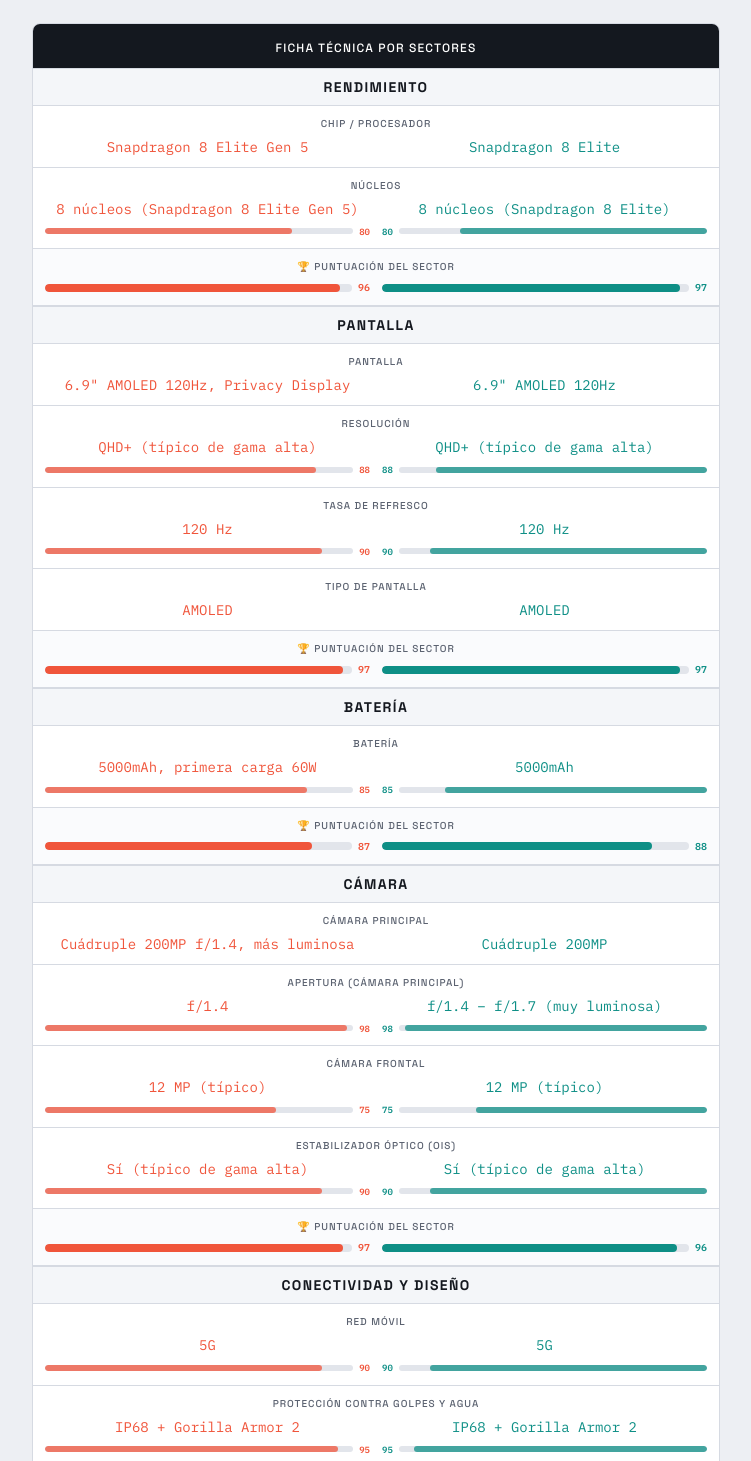
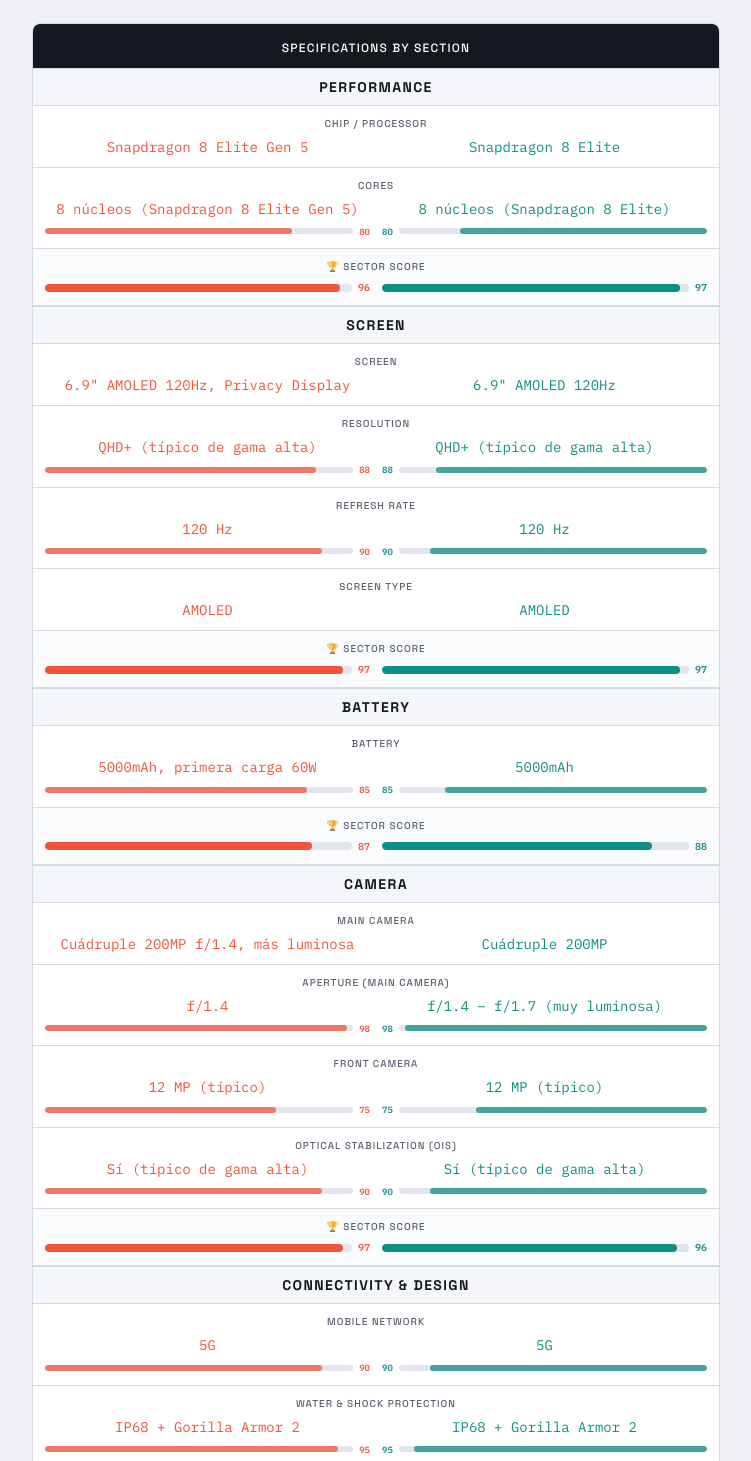
Before and after one commit to Francisco101299/comparador-dispositivos, a React (Vite) app: page /comparar/samsung-galaxy-s26-ultra-vs-samsung-galaxy-s25-ultra in a window 1280 px wide. Shown: the part 1789-3250 px from the top of the page, without its empty margins (264-1015 px from the left). Built offline with nearby package versions, Linux system fonts and the light colour scheme.

Commit message:
Refactor SpecsTable to use translation and keys

```diff
--- a/src/components/SpecsTable.jsx
+++ b/src/components/SpecsTable.jsx
@@ -7,6 +7,7 @@
 import { COLORS } from "../data/theme";
 import { TOOL_TYPES } from "../data/devices";
 import ToolSpecsTable from "./ToolSpecsTable";
+import { useLanguage } from "../lib/LanguageContext";
 
 function priceNumber(p) {
   if (!p || typeof p !== "string") return 0;
@@ -206,15 +207,16 @@ function getAudio(dev) {
 
 // ==========================================================================
 // SCORING POR CARACTERÍSTICA: deriva 0-100 a partir del texto de cada fila.
+// El matching se hace por una "key" ESTABLE (no traducida), NUNCA por el
+// texto del label visible, así las barras funcionan igual en es y en en.
 // Si el parseo falla, devuelve null (no se dibuja barra).
 // ==========================================================================
-function scoreFeature(label, value, dev) {
+function scoreFeature(key, value) {
   if (!value || typeof value !== "string") return null;
   const v = value;
-  const l = label.toLowerCase();
 
-  // Tasa de refresco
-  if (/refresco/.test(l)) {
+  switch (key) {
+    case "refresco": {
       const m = v.match(/(\d+)\s*Hz/);
       if (!m) return null;
       const hz = parseInt(m[1], 10);
@@ -225,8 +227,7 @@ function scoreFeature(label, value, dev) {
       return 40;
     }
 
-  // Resolución
-  if (/resoluci/i.test(l)) {
+    case "resolucion": {
       if (/4K|UHD|4\.5K/i.test(v)) return 98;
       if (/QHD|2\.8K|3\.1K|3K|2\.5K|1\.5K/i.test(v)) return 88;
       if (/FHD|1080p/i.test(v)) return 70;
@@ -234,20 +235,8 @@ function scoreFeature(label, value, dev) {
       return null;
     }
 
-  // Almacenamiento (por GB)
-  if (/almacenamiento|storage/i.test(l) && !/versiones/i.test(l)) {
-    const gb = parseMaxGB(v);
-    if (!gb) return null;
-    if (gb >= 1024) return 98;
-    if (gb >= 512) return 88;
-    if (gb >= 256) return 78;
-    if (gb >= 128) return 62;
-    if (gb >= 64) return 48;
-    return 35;
-  }
-
-  // RAM
-  if (/\bram\b/i.test(l)) {
+    case "versiones": {
+      // Puntúa por el primer valor de RAM que aparezca en el texto
       const m = v.match(/(\d+)\s*GB/i);
       if (!m) return null;
       const gb = parseInt(m[1], 10);
@@ -259,8 +248,19 @@ function scoreFeature(label, value, dev) {
       return 40;
     }
 
-  // Batería (mAh para celulares, horas para laptops/drones)
-  if (/bater/.test(l)) {
+    case "nucleos": {
+      if (/(m[aá]s|8\s*n[uú]cleos\s*o\s*m[aá]s)/i.test(v)) return 95;
+      const m = v.match(/(\d+)\s*n[uú]cleos/i);
+      if (!m) return null;
+      const n = parseInt(m[1], 10);
+      if (n >= 10) return 95;
+      if (n >= 8) return 80;
+      if (n >= 6) return 65;
+      if (n >= 4) return 45;
+      return 30;
+    }
+
+    case "bateria": {
       const mah = v.match(/(\d{3,5})\s*mAh/i);
       if (mah) {
         const m = parseInt(mah[1], 10);
@@ -282,8 +282,7 @@ function scoreFeature(label, value, dev) {
       return null;
     }
 
-  // Carga / Energía
-  if (/carga|energ/.test(l)) {
+    case "carga": {
       const w = v.match(/(\d+)\s*W/);
       if (w) {
         const watts = parseInt(w[1], 10);
@@ -298,8 +297,7 @@ function scoreFeature(label, value, dev) {
       return null;
     }
 
-  // Cámara frontal
-  if (/frontal/.test(l)) {
+    case "frontal": {
       const m = v.match(/(\d+)\s*MP/i);
       if (!m) return null;
       const mp = parseInt(m[1], 10);
@@ -310,8 +308,7 @@ function scoreFeature(label, value, dev) {
       return 40;
     }
 
-  // Video
-  if (/video|grabaci/i.test(l)) {
+    case "video": {
       if (/8K/i.test(v)) return 98;
       if (/4K.*60|60.*4K/i.test(v)) return 88;
       if (/4K/i.test(v)) return 75;
@@ -320,16 +317,14 @@ function scoreFeature(label, value, dev) {
       return null;
     }
 
-  // OIS
-  if (/estabilizad|ois/i.test(l)) {
+    case "ois": {
       if (/^(s[ií]|yes|s[ií]\s)/i.test(v)) return 90;
       if (/no/i.test(v)) return 30;
       if (/algunos/i.test(v)) return 60;
       return null;
     }
 
-  // Apertura
-  if (/apertura/i.test(l)) {
+    case "apertura": {
       const m = v.match(/f\/([\d.]+)/);
       if (!m) return null;
       const f = parseFloat(m[1]);
@@ -340,28 +335,13 @@ function scoreFeature(label, value, dev) {
       return 45;
     }
 
-  // Red móvil
-  if (/red\s*m/i.test(l)) {
+    case "red": {
       if (/5G/i.test(v)) return 90;
       if (/4G/i.test(v)) return 50;
       return 30;
     }
 
-  // Núcleos
-  if (/n[uú]cleos/i.test(l)) {
-    if (/(m[aá]s|8\s*n[uú]cleos\s*o\s*m[aá]s)/i.test(v)) return 95;
-    const m = v.match(/(\d+)\s*n[uú]cleos/i);
-    if (!m) return null;
-    const n = parseInt(m[1], 10);
-    if (n >= 10) return 95;
-    if (n >= 8) return 80;
-    if (n >= 6) return 65;
-    if (n >= 4) return 45;
-    return 30;
-  }
-
-  // Resistencia
-  if (/resistencia|protecci/i.test(l)) {
+    case "resistencia": {
       if (/IP68/i.test(v)) return 95;
       if (/IP69/i.test(v)) return 98;
       if (/IP67/i.test(v)) return 80;
@@ -372,15 +352,13 @@ function scoreFeature(label, value, dev) {
       return null;
     }
 
-  // Audio
-  if (/audio/i.test(l)) {
+    case "audio": {
       if (/est[eé]reo/i.test(v)) return 85;
       if (/mono/i.test(v)) return 45;
       return null;
     }
 
-  // Año
-  if (l === "año") {
+    case "anio": {
       const y = parseInt(v, 10);
       if (!y) return null;
       if (y >= 2026) return 98;
@@ -392,10 +370,14 @@ function scoreFeature(label, value, dev) {
       return 30;
     }
 
+    default:
       return null;
+  }
 }
 
 export default function SpecsTable({ devA, devB, priceA, priceB }) {
+  const { t } = useLanguage();
+
   if (TOOL_TYPES.includes(devA.type)) {
     return <ToolSpecsTable devA={devA} devB={devB} priceA={priceA} priceB={priceB} />;
   }
@@ -408,70 +390,70 @@ export default function SpecsTable({ devA, devB, priceA, priceB }) {
 
   const sections = [
     {
-      title: "Rendimiento",
+      title: t("specs.sector.performance"),
       scoreKey: "rendimiento",
       rows: [
-        { label: "Chip / Procesador", a: dA.rendimiento, b: dB.rendimiento },
-        { label: "Núcleos", a: getNucleos(devA), b: getNucleos(devB) },
+        { key: "chip", label: t("specs.row.chip"), a: dA.rendimiento, b: dB.rendimiento },
+        { key: "nucleos", label: t("specs.row.cores"), a: getNucleos(devA), b: getNucleos(devB) },
       ],
     },
     {
-      title: "Pantalla",
+      title: t("specs.sector.screen"),
       scoreKey: "pantalla",
       rows: [
-        { label: "Pantalla", a: dA.pantalla, b: dB.pantalla },
-        { label: "Resolución", a: resOf(devA), b: resOf(devB) },
-        { label: "Tasa de refresco", a: hzOf(dA.pantalla), b: hzOf(dB.pantalla) },
-        { label: "Tipo de pantalla", a: screenType(dA.pantalla), b: screenType(dB.pantalla) },
+        { key: "pantalla", label: t("specs.row.screen"), a: dA.pantalla, b: dB.pantalla },
+        { key: "resolucion", label: t("specs.row.resolution"), a: resOf(devA), b: resOf(devB) },
+        { key: "refresco", label: t("specs.row.refreshRate"), a: hzOf(dA.pantalla), b: hzOf(dB.pantalla) },
+        { key: "tipoPantalla", label: t("specs.row.screenType"), a: screenType(dA.pantalla), b: screenType(dB.pantalla) },
       ],
     },
     {
-      title: "Batería",
+      title: t("specs.sector.battery"),
       scoreKey: "bateria",
       rows: [
-        { label: "Batería", a: dA.bateria, b: dB.bateria },
-        { label: "Carga / Energía", a: dA.energia, b: dB.energia },
+        { key: "bateria", label: t("specs.row.battery"), a: dA.bateria, b: dB.bateria },
+        { key: "carga", label: t("specs.row.charging"), a: dA.energia, b: dB.energia },
       ],
     },
     {
-      title: "Cámara",
+      title: t("specs.sector.camera"),
       scoreKey: "camara",
       rows: [
-        { label: "Cámara principal", a: dA.camara, b: dB.camara },
-        { label: "Apertura (cámara principal)", a: apertureOf(devA), b: apertureOf(devB) },
-        { label: "Cámara frontal", a: frontalOf(devA), b: frontalOf(devB) },
-        { label: "Grabación de video", a: videoOf(devA), b: videoOf(devB) },
-        { label: "Estabilizador óptico (OIS)", a: oisOf(devA), b: oisOf(devB) },
+        { key: "camaraPrincipal", label: t("specs.row.mainCamera"), a: dA.camara, b: dB.camara },
+        { key: "apertura", label: t("specs.row.aperture"), a: apertureOf(devA), b: apertureOf(devB) },
+        { key: "frontal", label: t("specs.row.frontCamera"), a: frontalOf(devA), b: frontalOf(devB) },
+        { key: "video", label: t("specs.row.video"), a: videoOf(devA), b: videoOf(devB) },
+        { key: "ois", label: t("specs.row.ois"), a: oisOf(devA), b: oisOf(devB) },
       ],
     },
     {
-      title: "Conectividad y diseño",
+      title: t("specs.sector.connectivity"),
       rows: [
-        { label: "Red móvil", a: getRed(devA), b: getRed(devB) },
-        { label: "Protección contra golpes y agua", a: getResistencia(devA), b: getResistencia(devB) },
-        { label: "Tamaño", a: xA.tamano, b: xB.tamano },
-        { label: "Audio", a: getAudio(devA), b: getAudio(devB) },
+        { key: "red", label: t("specs.row.network"), a: getRed(devA), b: getRed(devB) },
+        { key: "resistencia", label: t("specs.row.protection"), a: getResistencia(devA), b: getResistencia(devB) },
+        { key: "tamano", label: t("specs.row.size"), a: xA.tamano, b: xB.tamano },
+        { key: "audio", label: t("specs.row.audio"), a: getAudio(devA), b: getAudio(devB) },
       ],
     },
     {
-      title: "Portabilidad",
+      title: t("specs.sector.portability"),
       scoreKey: "portabilidad",
-      rows: [{ label: "Peso / Diseño", a: dA.portabilidad, b: dB.portabilidad }],
+      rows: [{ key: "peso", label: t("specs.row.weight"), a: dA.portabilidad, b: dB.portabilidad }],
     },
     {
-      title: "Memoria y almacenamiento",
+      title: t("specs.sector.memory"),
       scoreKey: "memoria",
       rows: [
-        { label: "Versiones (RAM + almacenamiento)", a: dA.memoria, b: dB.memoria },
-        { label: "Barra comparativa de almacenamiento", a: dA.memoria, b: dB.memoria, gb: true },
+        { key: "versiones", label: t("specs.row.versions"), a: dA.memoria, b: dB.memoria },
+        { key: "almacenamientoBarra", label: t("specs.row.storageBar"), a: dA.memoria, b: dB.memoria, gb: true },
       ],
     },
     {
-      title: "General",
+      title: t("specs.sector.general"),
       scoreKey: "precioCalidad",
       rows: [
-        { label: "Año", a: String(devA.year), b: String(devB.year) },
-        { label: "Precio", a: (priceA && priceA.text) || devA.price, b: (priceB && priceB.text) || devB.price },
+        { key: "anio", label: t("specs.row.year"), a: String(devA.year), b: String(devB.year) },
+        { key: "precio", label: t("specs.row.price"), a: (priceA && priceA.text) || devA.price, b: (priceB && priceB.text) || devB.price },
       ],
     },
   ];
@@ -480,7 +462,7 @@ export default function SpecsTable({ devA, devB, priceA, priceB }) {
     <div className="rounded-lg mt-6 overflow-hidden" style={{ backgroundColor: "#fff", border: `1px solid ${COLORS.line}` }}>
       <div className="p-4 pb-3 text-center" style={{ backgroundColor: COLORS.panelDark }}>
         <div className="text-xs uppercase tracking-widest" style={{ color: "#fff", fontFamily: "'Space Grotesk', sans-serif" }}>
-          Ficha técnica por sectores
+          {t("specs.title")}
         </div>
       </div>
 
@@ -495,11 +477,11 @@ export default function SpecsTable({ devA, devB, priceA, priceB }) {
 
           {sec.rows.map((r) => {
             if (!r.a && !r.b) return null;
-            const sArow = scoreFeature(r.label, r.a, devA);
-            const sBrow = scoreFeature(r.label, r.b, devB);
+            const sArow = scoreFeature(r.key, r.a);
+            const sBrow = scoreFeature(r.key, r.b);
             const showBar = (sArow !== null || sBrow !== null) && !r.gb;
             return (
-              <div key={r.label} className="py-2.5 border-b" style={{ borderColor: COLORS.line }}>
+              <div key={r.key} className="py-2.5 border-b" style={{ borderColor: COLORS.line }}>
                 <div className="text-[10px] uppercase tracking-widest text-center mb-1.5 px-2" style={{ color: COLORS.muted, fontFamily: "'Space Grotesk', sans-serif" }}>
                   {r.label}
                 </div>
@@ -527,7 +509,7 @@ export default function SpecsTable({ devA, devB, priceA, priceB }) {
           {sec.scoreKey && (typeof sA[sec.scoreKey] === "number" || typeof sB[sec.scoreKey] === "number") && (
             <div className="py-2.5 border-b" style={{ borderColor: COLORS.line, backgroundColor: "#FAFBFD" }}>
               <div className="text-[10px] uppercase tracking-widest text-center mb-1.5" style={{ color: COLORS.muted, fontFamily: "'Space Grotesk', sans-serif" }}>
-                🏆 Puntuación del sector
+                {t("specs.sectorScore")}
               </div>
               <div className="grid grid-cols-2 gap-3 px-3">
                 <ScoreBar value={sA[sec.scoreKey]} color={COLORS.a} />
@@ -539,7 +521,7 @@ export default function SpecsTable({ devA, devB, priceA, priceB }) {
       ))}
 
       <p className="text-[9px] text-center px-4 py-2" style={{ color: COLORS.muted, fontFamily: "'Inter', sans-serif" }}>
-        * Cuando el fabricante no especifica el dato aquí, se muestra el valor típico de su gama. Las barras pequeñas derivan su puntuación del texto de cada característica.
+        {t("specs.footnote")}
       </p>
     </div>
   );
```
Lines whose indentation alone changed are shown as unchanged.
